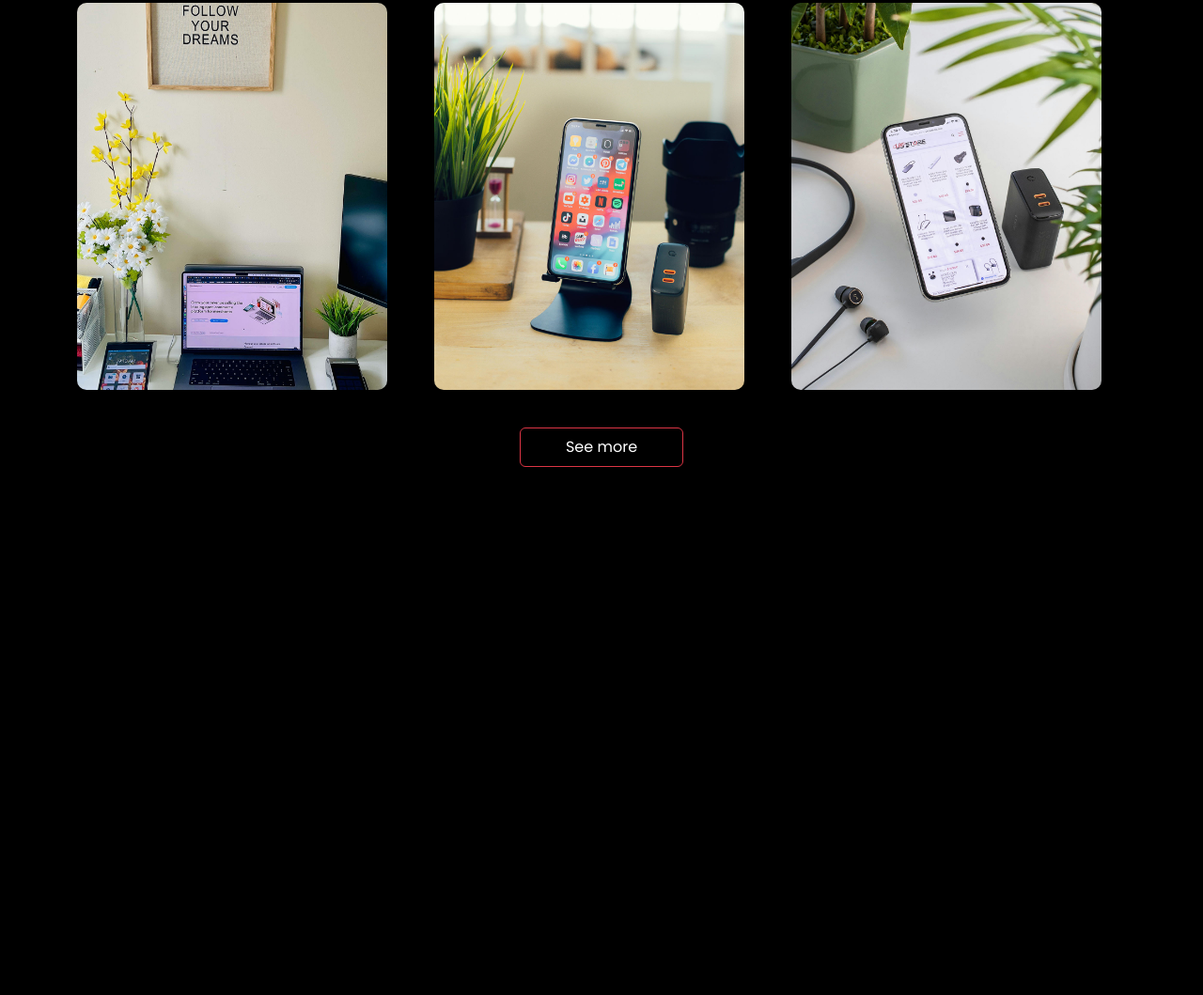
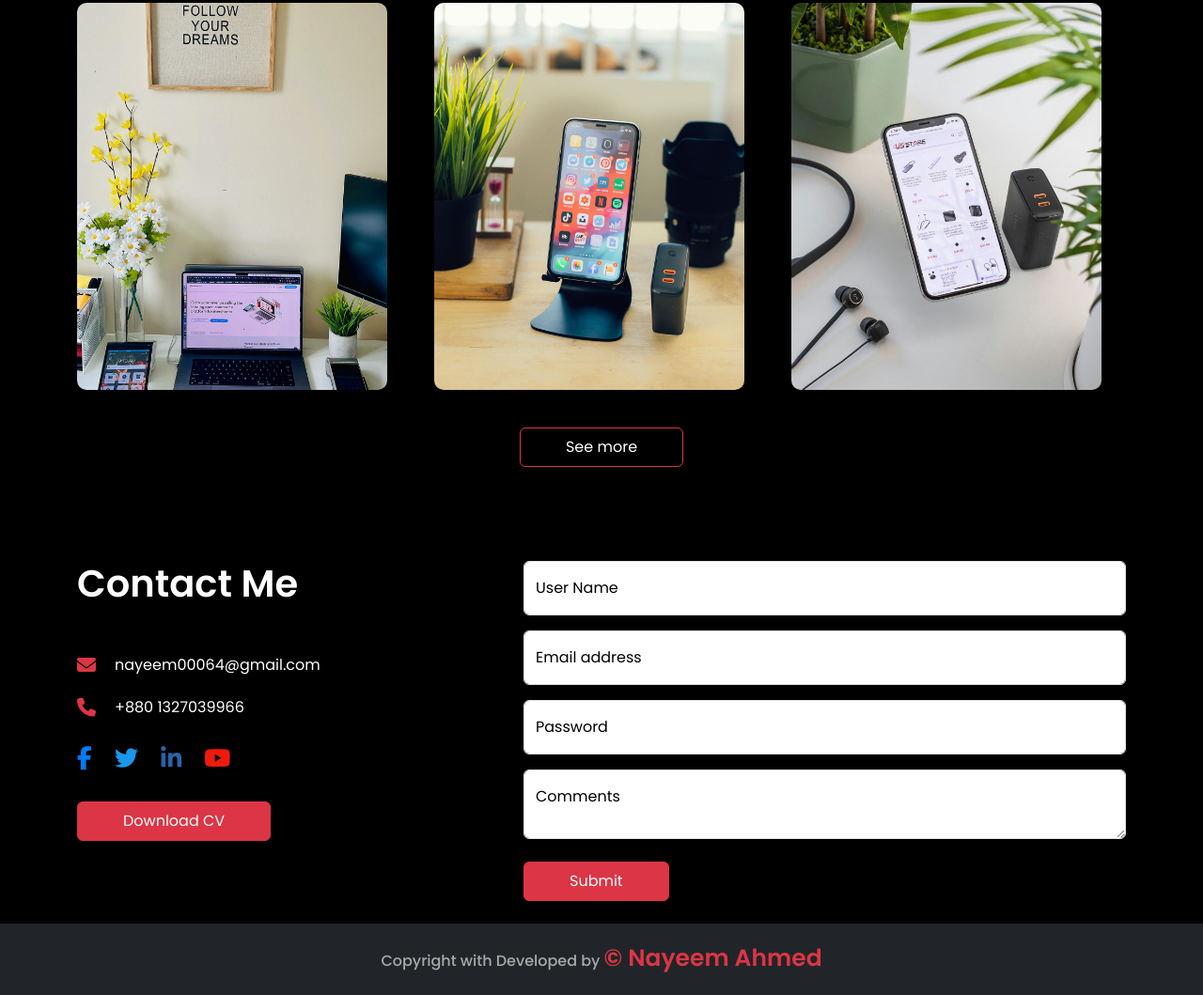
Before and after one commit to nayeem-525/personal-portfolio, a plain HTML site: page index.html in a window 1280 px wide. Shown: the part 2026-3085 px from the top of the page at 94% size. Before the commit the page ends 2523 px from the top, so only its background shows below. Drawn offline with nearby package versions, Linux system fonts and the light colour scheme; a web font is replaced by a local one.

Commit message:
feat(cont & foot): add a new contact and footer section

```diff
--- a/css/style.css
+++ b/css/style.css
@@ -144,3 +144,54 @@ p{
     margin-top: 40px;
     color: #fff;
 }
+
+/* contact section */
+#contact{
+    padding-top: 100px;
+}
+.cont-info{
+    display: flex;
+    justify-content: left;
+    align-items: center;
+    margin-top: 20px;
+}
+.cont-info p{
+    margin-bottom: 0 !important;
+    margin-left: 20px;
+    font-size: 16px;
+    color: #fff;
+}
+.cont-info i{
+    color: #DC3545;
+}
+.social-media{
+    margin: 30px 0;
+}
+.social-media a{
+    text-decoration: none;
+}
+.social-media i{
+    margin-right: 20px;
+    font-size: 25px;
+}
+
+.form input{
+    color: #000;
+    font-size: 16px;
+    font-weight: 500;
+}
+.form label{
+    color: #000;
+}
+
+/* footer section */
+footer p{
+    margin-bottom: 0 !important;
+    font-size: 16px;
+    font-weight: 500;
+}
+footer span{
+    font-size: 25px;
+    font-weight: 600;
+    color: #DC3545;
+}
--- a/index.html
+++ b/index.html
@@ -44,7 +44,7 @@
                         <a class="nav-link rounded-pill" href="#work">Portfolio</a>
                     </li>
                     <li class="nav-item">
-                        <a class="nav-link rounded-pill" href="#">Contact</a>
+                        <a class="nav-link rounded-pill" href="#contact">Contact</a>
                     </li>
                   </ul>
                 </div>
@@ -173,6 +173,75 @@
         </div>
     </div>
 
+    <!---------- contact section ---------->
+    <div id="contact" class="container">
+        <div class="row">
+            <div class="col-12 col-md-5">
+                <h1>Contact Me</h1>
+
+                <div class="cont-info">
+                    <i class="fa-solid fa-envelope fs-5"></i>
+                    <p>nayeem00064@gmail.com</p>
+                </div>
+                <div class="cont-info">
+                    <i class="fa-solid fa-phone fs-5"></i>
+                    <p>+880 1327039966</p>
+                </div>
+
+                <div class="social-media">
+                    <a href="#">
+                        <i class="fa-brands fa-facebook-f" style="color: #007BF7;"></i>
+                    </a>
+                    <a href="#">
+                        <i class="fa-brands fa-twitter" style="color: #1C96E8;"></i>
+                    </a>
+                    <a href="#">
+                        <i class="fa-brands fa-linkedin-in" style="color: #2864AA;"></i>
+                    </a>
+                    <a href="#">
+                        <i class="fa-brands fa-youtube" style="color: #EE1B0D;"></i>
+                    </a>
+                </div>
+
+                <div>
+                    <button class="btn btn-danger px-5 py-2">Download CV</button>
+                </div>
+            </div>
+
+            <div class="col-12 col-md-7">
+                <div class="form">
+                    <div class="form-floating mb-3">
+                        <input type="text" class="form-control" id="user" placeholder="username">
+                        <label for="user">User Name</label>
+                    </div>
+                    <div class="form-floating mb-3">
+                        <input type="email" class="form-control" id="email" placeholder="name@example.com">
+                        <label for="email">Email address</label>
+                    </div>
+                    <div class="form-floating mb-3">
+                        <input type="password" class="form-control" id="pass" placeholder="Password">
+                        <label for="pass">Password</label>
+                    </div>
+                    <div class="form-floating">
+                        <textarea class="form-control w-100 h-25" placeholder="Leave a comment here" id="message"></textarea>
+                        <label for="message">Comments</label>
+                    </div>
+                </div>
+
+                <div>
+                    <button class="btn btn-danger px-5 py-2 my-4">Submit</button>
+                </div>
+            </div>
+        </div>
+    </div>
+
+    <!---------- footer section ---------->
+    <footer class="bg-dark py-4">
+        <div>
+            <p class="text-center">Copyright with Developed by <span>&copy; Nayeem Ahmed</span></p>
+        </div>
+    </footer>
+
 
 
 
```
